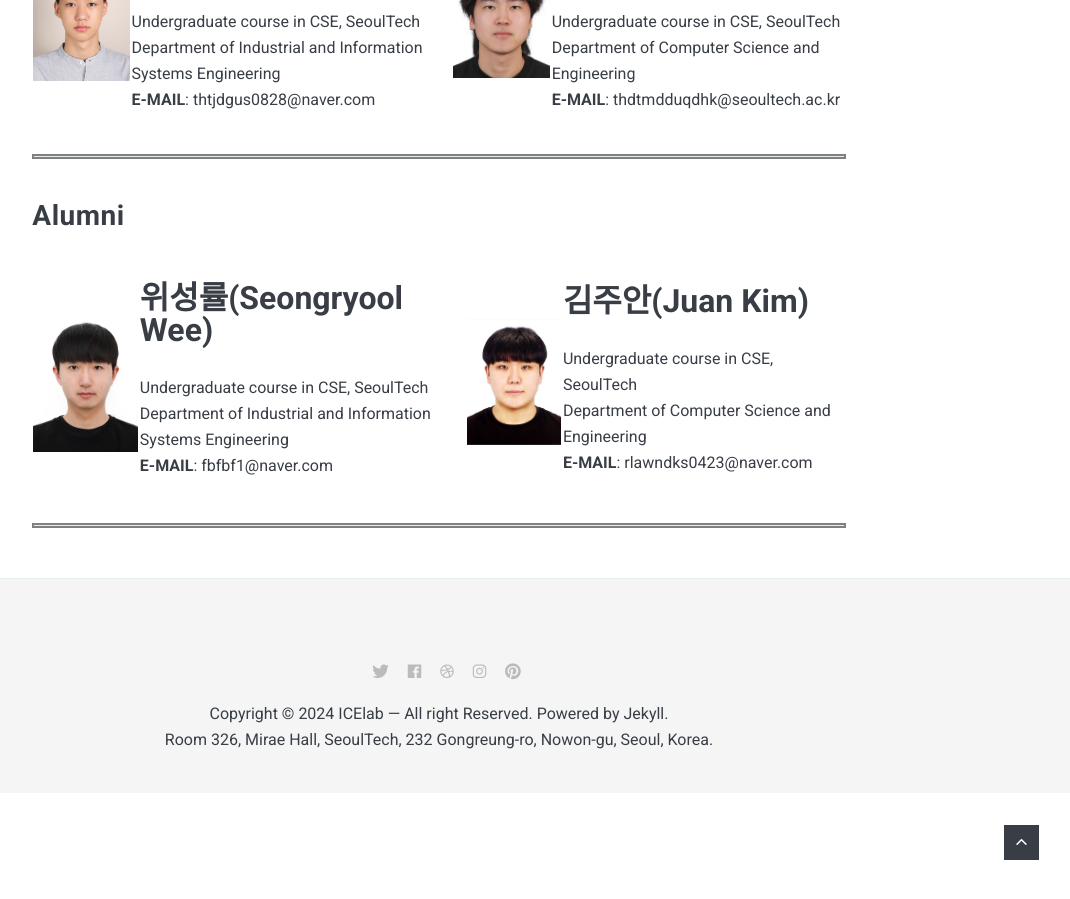
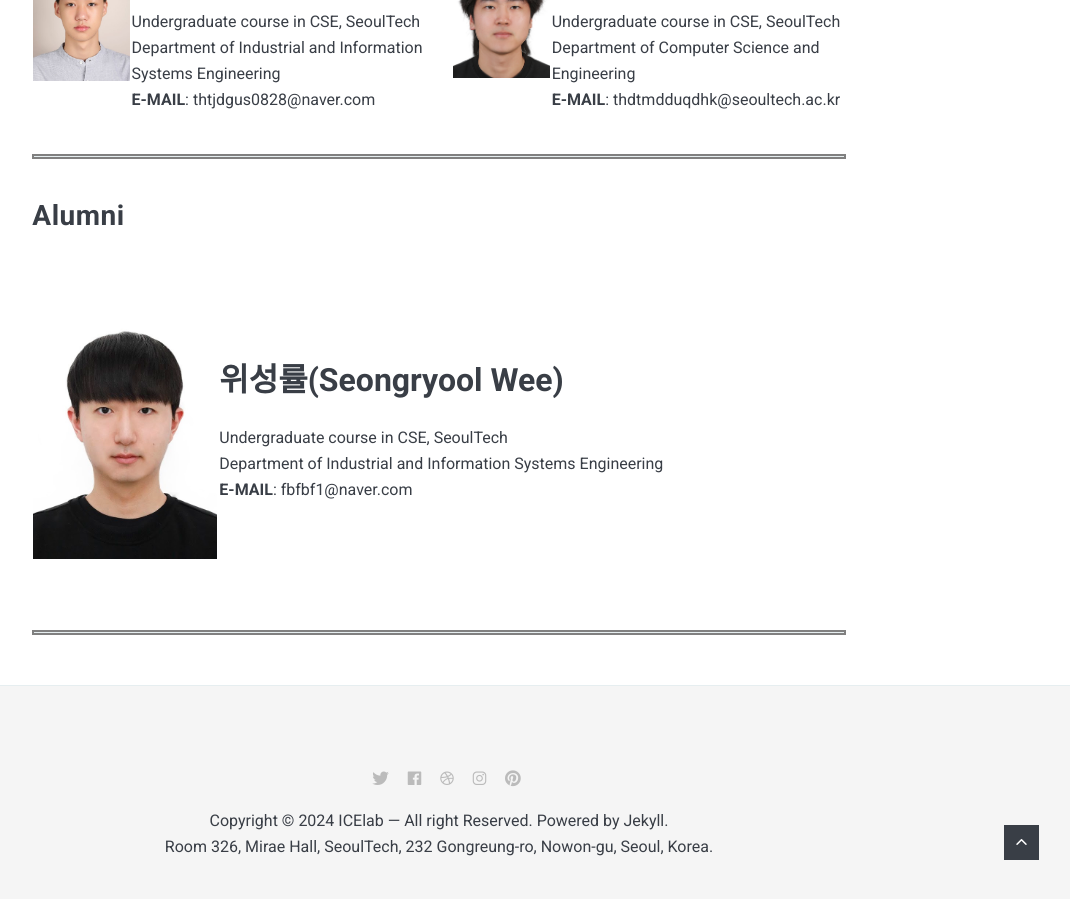
Before and after one commit to Icelab-2020/icelab-2020.github.io, a Jekyll site: the page built from _pages/01_members.md, in a window 1280 px wide and 900 px high, scrolled down 2136 px. Shown: the whole window, without its empty margins (201-1271 px from the left). Built offline with Jekyll 4.4.1, drawn with Linux system fonts in a browser that asks for light colours; nearby versions of some CDN libraries.

Commit message:
Update 01_members.md

```diff
--- a/_pages/01_members.md
+++ b/_pages/01_members.md
@@ -46,7 +46,7 @@ permalink: /01_members/
 
 |    |    |
 |:---|:---|
-| ![iot]({{site.baseurl}}/images/sw.jpg){: width="184"; height="248"} | <b><span style="font-size:200%">위성률(Seongryool Wee)</span></b><br><br> Undergraduate course in CSE, SeoulTech   <br> Department of Industrial and Information Systems Engineering  <br> **E-MAIL**: fbfbf1@naver.com | ![iot]({{site.baseurl}}/images/jk.jpg){: width="165" height="235"} |  <b><span style="font-size:200%">김주안(Juan Kim)</span></b><br><br> Undergraduate course in CSE, SeoulTech   <br> Department of Computer Science and Engineering  <br> **E-MAIL**: rlawndks0423@naver.com |
+| ![iot]({{site.baseurl}}/images/sw.jpg){: width="184"; height="248"} | <b><span style="font-size:200%">위성률(Seongryool Wee)</span></b><br><br> Undergraduate course in CSE, SeoulTech   <br> Department of Industrial and Information Systems Engineering  <br> **E-MAIL**: fbfbf1@naver.com |
 
 <hr style="border:2px solid gray">
 
```
